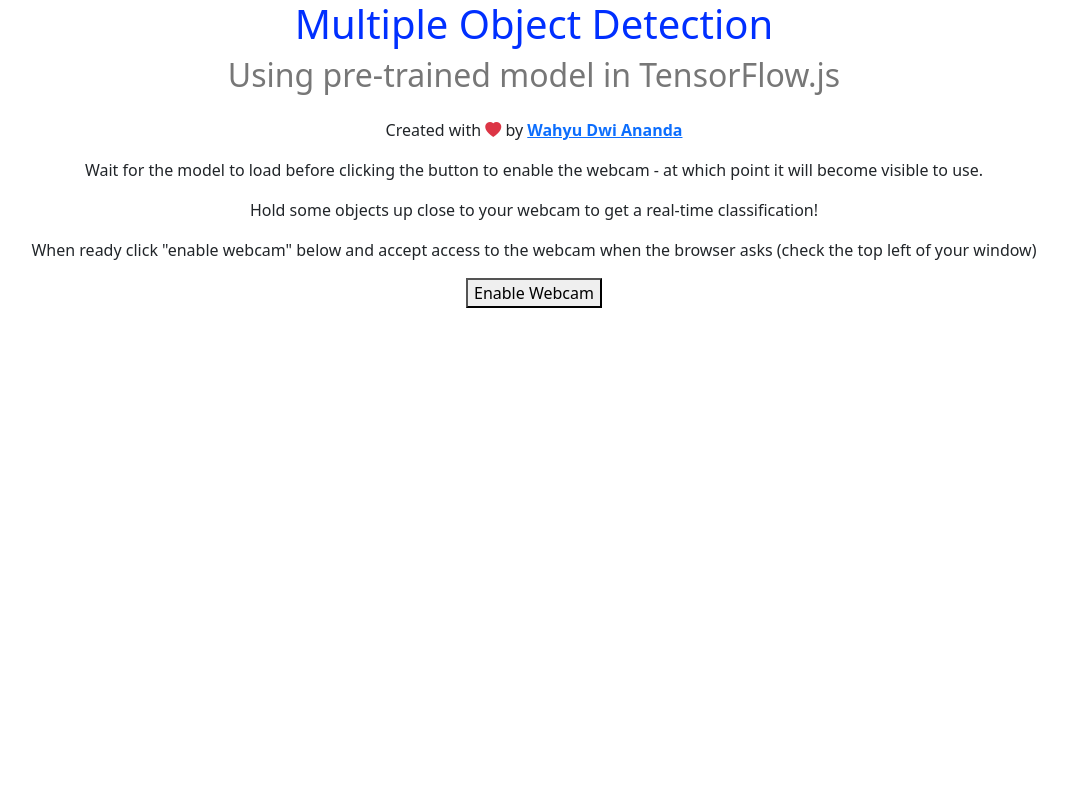
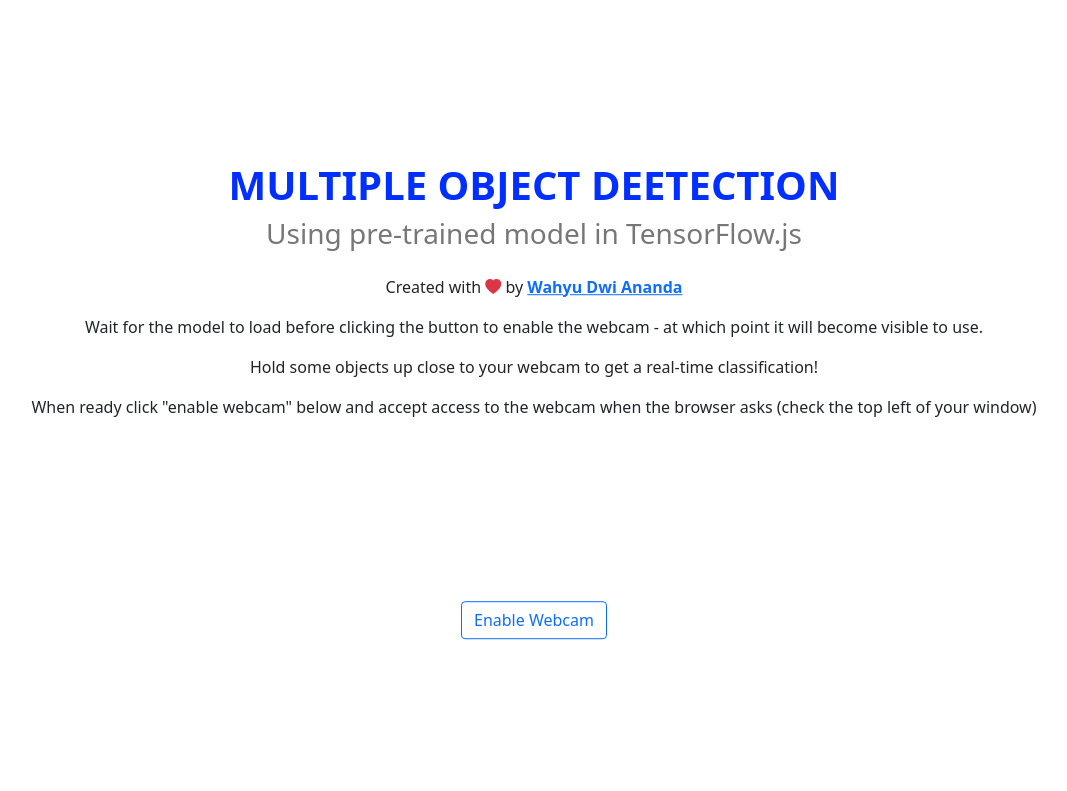
Before and after one commit to wahyudwiananda/objectdetection, a plain HTML site: page index.html in a window 1280 px wide. Shown: the whole page, without its empty margins (106-1173 px from the left). Drawn offline with nearby package versions, Linux system fonts and the light colour scheme; a script that the page names is missing.

Commit message:
fix feature

```diff
--- a/index.html
+++ b/index.html
@@ -8,13 +8,14 @@
     <link rel="stylesheet" href="style.css" />
     <link href="https://cdn.jsdelivr.net/npm/bootstrap@5.0.2/dist/css/bootstrap.min.css" rel="stylesheet" integrity="sha384-EVSTQN3/azprG1Anm3QDgpJLIm9Nao0Yz1ztcQTwFspd3yD65VohhpuuCOmLASjC" crossorigin="anonymous" />
     <link rel="stylesheet" href="https://cdn.jsdelivr.net/npm/bootstrap-icons@1.10.2/font/bootstrap-icons.css" />
+    <script src="https://cdn.jsdelivr.net/npm/bootstrap@5.0.2/dist/js/bootstrap.bundle.min.js" integrity="sha384-MrcW6ZMFYlzcLA8Nl+NtUVF0sA7MsXsP1UyJoMp4YLEuNSfAP+JcXn/tWtIaxVXM" crossorigin="anonymous"></script>
   </head>
   <body>
     <div class="container">
       <div class="row text-center mb-3">
         <div class="col">
-          <h1>Multiple Object Detection</h1>
-          <h2>Using pre-trained model in TensorFlow.js</h2>
+          <h1 class="fw-bold">MULTIPLE OBJECT DEETECTION</h1>
+          <h3>Using pre-trained model in TensorFlow.js</h3>
         </div>
       </div>
       <div class="row text-center">
@@ -23,16 +24,20 @@
           <p>Wait for the model to load before clicking the button to enable the webcam - at which point it will become visible to use.</p>
         </div>
       </div>
-      <div class="row text-center justify-content-center">
+      <div class="row text-center mb-3">
         <div class="col">
           <section id="demos" class="invisible">
             <p>Hold some objects up close to your webcam to get a real-time classification!</p>
             <p>When ready click "enable webcam" below and accept access to the webcam when the browser asks (check the top left of your window)</p>
             <div id="liveView" class="camView">
-              <button id="webcamButton">Enable Webcam</button>
-              <video id="webcam" autoplay muted width="640" height="480"></video>
+              <video id="webcam" autoplay muted class="card-img-top"></video>
             </div>
           </section>
+        </div>
+      </div>
+      <div class="row text-center">
+        <div class="col">
+          <button id="webcamButton" class="btn btn-outline-primary">Enable Webcam</button>
         </div>
       </div>
     </div>
@@ -44,6 +49,5 @@
 
     <!-- Import the page's JavaScript to do some stuff -->
     <script src="script.js" defer></script>
-    <script src="https://cdn.jsdelivr.net/npm/bootstrap@5.0.2/dist/js/bootstrap.bundle.min.js" integrity="sha384-MrcW6ZMFYlzcLA8Nl+NtUVF0sA7MsXsP1UyJoMp4YLEuNSfAP+JcXn/tWtIaxVXM" crossorigin="anonymous"></script>
   </body>
 </html>
--- a/style.css
+++ b/style.css
@@ -1,8 +1,19 @@
+.container {
+  position: absolute;
+  top: 50%;
+  left: 50%;
+  transform: translate(-50%, -50%);
+  width: 90%;
+  max-width: 600px;
+  border-radius: 20px;
+  padding: 20px;
+}
+
 h1 {
   color: #002fff;
 }
 
-h2 {
+h3 {
   color: #777777;
 }
 
@@ -24,9 +35,10 @@ section {
 
 .camView {
   position: relative;
+  margin: auto;
   width: fit-content;
   height: fit-content;
-  margin: auto;
+  cursor: pointer;
 }
 
 .camView p {
```
